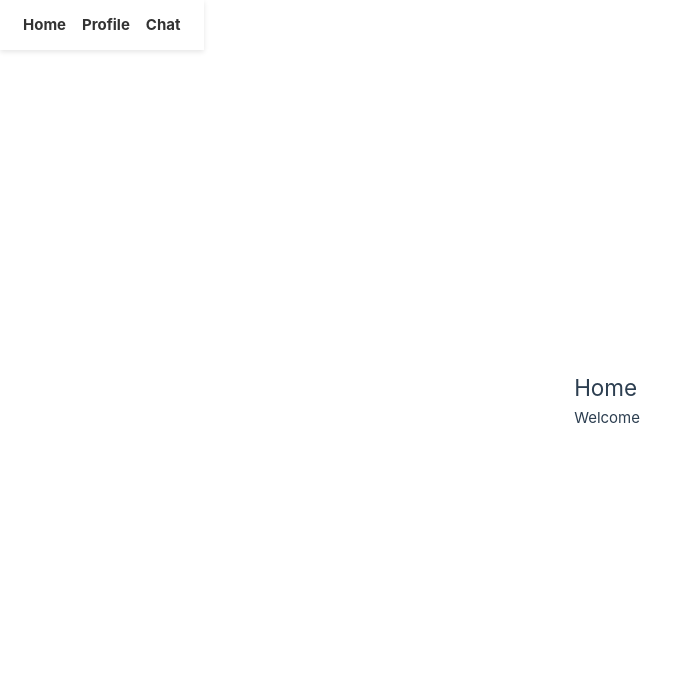
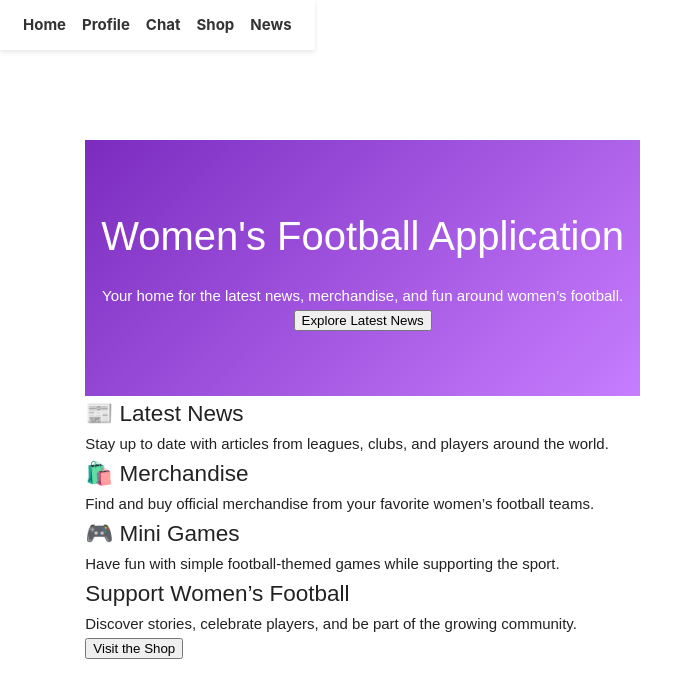
Before and after one commit to Cathrine-cat/Women-s-Football-Application, a Vue app: page /home in a window 1280 px wide. Shown: the top 698 px of the page, without its empty margins (0-700 px from the left). Built offline with nearby package versions, Linux system fonts and the light colour scheme; the HTML template or start-up script is replaced by a standard one.

Commit message:
third commit

```diff
--- a/src/App.vue
+++ b/src/App.vue
@@ -4,6 +4,8 @@
       <router-link to="/home">Home</router-link>
       <router-link to="/profile">Profile</router-link>
       <router-link to="/chat">Chat</router-link>
+      <router-link to="/shop">Shop</router-link>
+      <router-link to="/news">News</router-link>
     </nav>
   </header>
 
--- a/src/router/index.ts
+++ b/src/router/index.ts
@@ -3,6 +3,8 @@ import HomeView from '../views/HomeView.vue'
 import Login from '../views/Login.vue'
 import Profile from '../views/Profile.vue'
 import Chat from '../views/Chat.vue'
+import News from '../views/News.vue'
+import Shop from '../views/Shop.vue'
 
 const router = createRouter({
   history: createWebHistory(import.meta.env.BASE_URL),
@@ -13,6 +15,8 @@ const router = createRouter({
     { path: '/login', component: Login },
     { path: '/profile', component: Profile },
     { path: '/chat', component: Chat },
+    { path: '/news', component: News },
+    { path: '/shop', component: Shop },
   ],
 })
 
--- a/src/views/HomeView.vue
+++ b/src/views/HomeView.vue
@@ -1,7 +1,71 @@
 <template>
-  <div class="home-page">
-    <h2>Home</h2>
-    <p>Welcome </p>
+<div class="home">
+<!-- Hero Section -->
+<section class="hero">
+<h1>Women's Football Application</h1>
+<p>Your home for the latest news, merchandise, and fun around women’s football.</p>
+<button @click="goToNews">Explore Latest News</button>
+</section>
 
-  </div>
+
+
+<section class="features">
+<div class="feature">
+<h2>📰 Latest News</h2>
+<p>Stay up to date with articles from leagues, clubs, and players around the world.</p>
+</div>
+<div class="feature">
+<h2>🛍️ Merchandise</h2>
+<p>Find and buy official merchandise from your favorite women’s football teams.</p>
+</div>
+<div class="feature">
+<h2>🎮 Mini Games</h2>
+<p>Have fun with simple football-themed games while supporting the sport.</p>
+</div>
+</section>
+
+
+<section class="cta">
+<h2>Support Women’s Football</h2>
+<p>Discover stories, celebrate players, and be part of the growing community.</p>
+<button @click="goToShop">Visit the Shop</button>
+</section>
+</div>
 </template>
+
+
+<script>
+export default {
+name: 'Home',
+methods: {
+goToNews() {
+this.$router.push('/news')
+},
+goToShop() {
+this.$router.push('/shop')
+}
+}
+}
+</script>
+
+
+<style scoped>
+.home {
+font-family: Arial, sans-serif;
+color: #222;
+}
+
+
+.hero {
+background: linear-gradient(135deg, #7b2cbf, #c77dff);
+color: white;
+text-align: center;
+padding: 4rem 1rem;
+}
+
+
+.hero h1 {
+font-size: 2.5rem;
+margin-bottom: 1rem;
+}
+</style>
--- /dev/null
+++ b/src/views/News.vue
@@ -0,0 +1,3 @@
+<template>
+    <p> News about women's football...</p>
+</template>
--- /dev/null
+++ b/src/views/Shop.vue
@@ -0,0 +1,3 @@
+<template>
+    <p> Shop...</p>
+</template>
```
